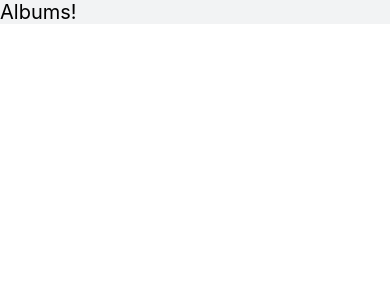
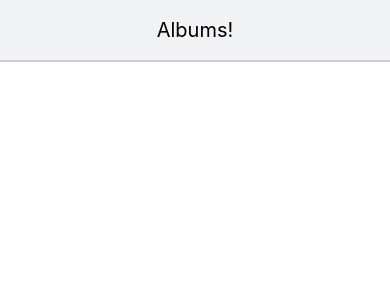
Before and after one commit to manashcse11/react-native-album, a React Native app: screen / in a window 390 px wide. Shown: the top 300 px of the page. Built offline with nearby package versions, Linux system fonts and the light colour scheme.

Commit message:
Add some style for Header

```diff
--- a/src/common/Header.js
+++ b/src/common/Header.js
@@ -10,6 +10,14 @@ const Header = () => (
 const styles = StyleSheet.create({
     viewStyle: {
         backgroundColor: '#F2F3F4',
+        justifyContent: 'center',
+        alignItems: 'center',
+        height: 60,
+        shadowColor: '#000',
+        shadowOffset: {width: 0, height: 2},
+        shadowOpacity: 0.2,
+        elevation: 2,
+        position: 'relative'
     },
     textStyle: {
         fontSize: 20
```
